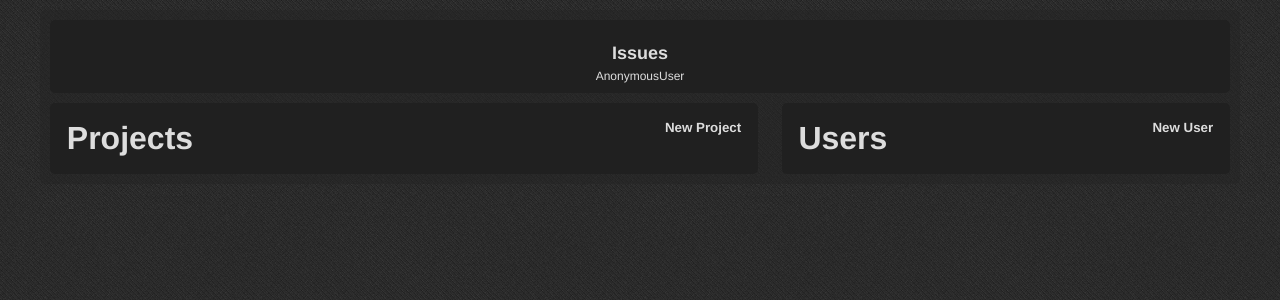
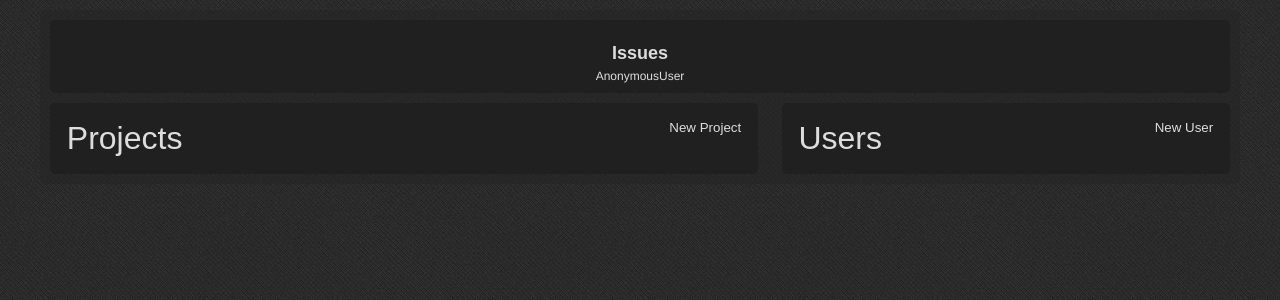
Before and after one commit to mostateresnet/django-ticket, a Django app: template issues/templates/issues/project_list.html in a window 1280 px wide. Shown: the top 300 px of the page. Run offline with Django 3.2, Linux system fonts and the light colour scheme; the template is opened without the code that fills it, so the values that code supplies are empty; some libraries are stand-ins or nearby versions.

Commit message:
Changed heading font family.

```diff
--- a/issues/static/css/base.css
+++ b/issues/static/css/base.css
@@ -31,10 +31,15 @@
     text-decoration:underline;
 }
 
+h1,h2,h3{
+    font-family:"century gothic", arial, sans-serif;
+}
+
 h3{
     font-size:24pt;
     margin:0;
     padding:5px;
+    font-weight:200;
 }
 
 header{
```
